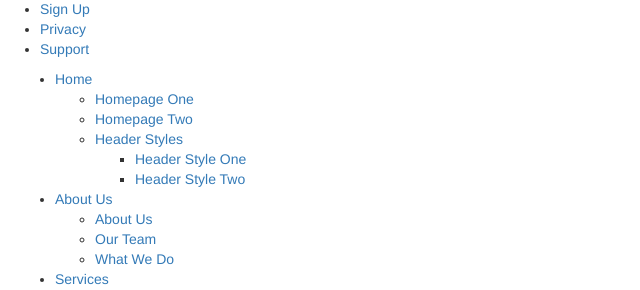
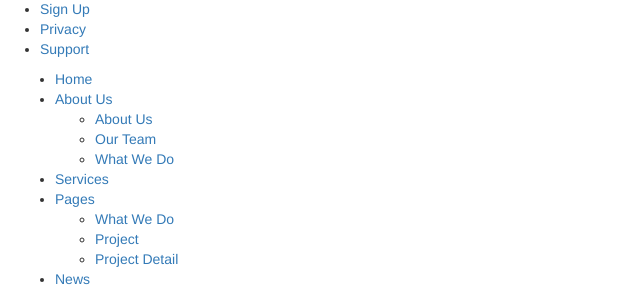
Before and after one commit to sanka76811/IHS, a PHP site: page /forgotpw.php in a window 1280 px wide. Shown: the part 321-611 px from the top of the page, without its empty margins (0-640 px from the left). Run offline with PHP 8.4, Linux system fonts and the light colour scheme; some libraries are stand-ins or nearby versions.

Commit message:
evaluation form update

```diff
--- a/Res/css/st.css
+++ b/Res/css/st.css
@@ -1,12 +1,12 @@
 .main-header .header-top .top-right .top-nav li {
-	margin-left: 5px;
+	margin-left: 0px;
 
 
 }
 
 .main-header .header-top .top-right .top-nav li a {
-	padding-left: 5px;
-	padding-right: 7px;
+	padding-left: 10px;
+	padding-right: 10px;
 	border-left:1px solid #ff7f17;
 }
 
--- a/Views/Common/innerheader.php
+++ b/Views/Common/innerheader.php
@@ -77,18 +77,7 @@
 
                         <div class="navbar-collapse collapse clearfix">
                             <ul class="navigation clearfix">
-                                <li class="current dropdown"><a href="#">Home</a>
-                                    <ul>
-                                        <li><a href="index.html">Homepage One</a></li>
-                                        <li><a href="index-2.html">Homepage Two</a></li>
-                                        <li class="dropdown"><a href="#">Header Styles</a>
-                                        	<ul>
-                                        		<li><a href="index.html">Header Style One</a></li>
-												<li><a href="index-2.html">Header Style Two</a></li>
-											</ul>
-                                        </li>
-                                    </ul>
-                                </li>
+                                <li><a href="/IHS/Views/index.php">Home</a></li>
                                 <li class="dropdown"><a href="#">About Us</a>
                                 	<ul>
                                     	<li><a href="about-us.html">About Us</a></li>
@@ -117,7 +106,7 @@
                     </nav><!-- Main Menu End-->
 
                     <!--Outer Button-->
-                    <div class="outer-btn"><a href="contact.html" class="theme-btn consultation">UPLOAD YOUR CV</a></div>
+                    <div class="outer-btn"><a href="/IHS/Views/evaluation.php" class="theme-btn consultation">Evaluation Form</a></div>
 
                 </div>
             </div>
@@ -147,18 +136,7 @@
 
                         <div class="navbar-collapse collapse clearfix">
                             <ul class="navigation clearfix">
-                                <li class="current dropdown"><a href="#">Home</a>
-                                    <ul>
-                                        <li><a href="index.html">Homepage One</a></li>
-                                        <li><a href="index-2.html">Homepage Two</a></li>
-                                        <li class="dropdown"><a href="#">Header Styles</a>
-                                        	<ul>
-                                        		<li><a href="index.html">Header Style One</a></li>
-												<li><a href="index-2.html">Header Style Two</a></li>
-											</ul>
-                                        </li>
-                                    </ul>
-                                </li>
+                                <li><a href="#">Home</a></li>
                                 <li class="dropdown"><a href="#">About Us</a>
                                 	<ul>
                                     	<li><a href="about-us.html">About Us</a></li>
```
Also changed, not shown: Views/Common/header.php (+3 -25 lines), 1 other file.
